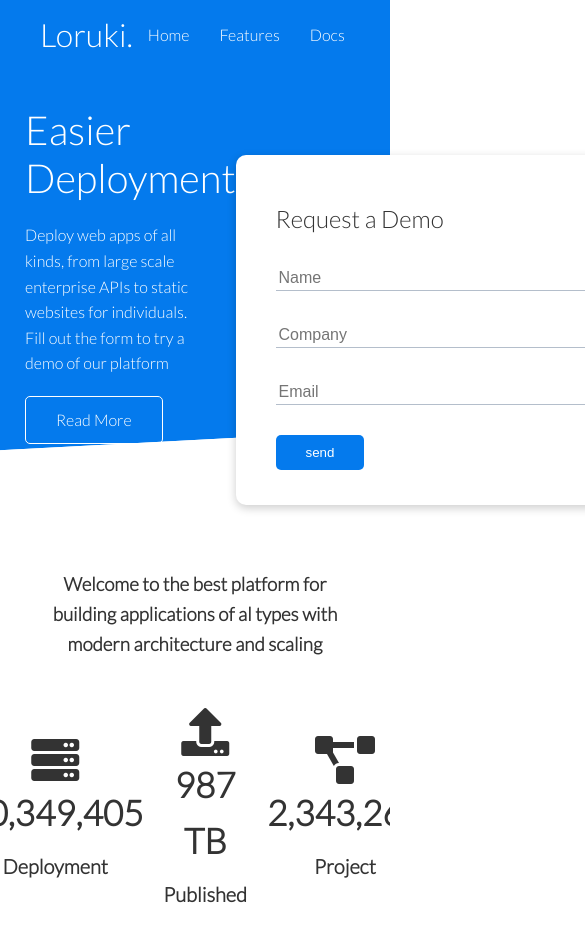
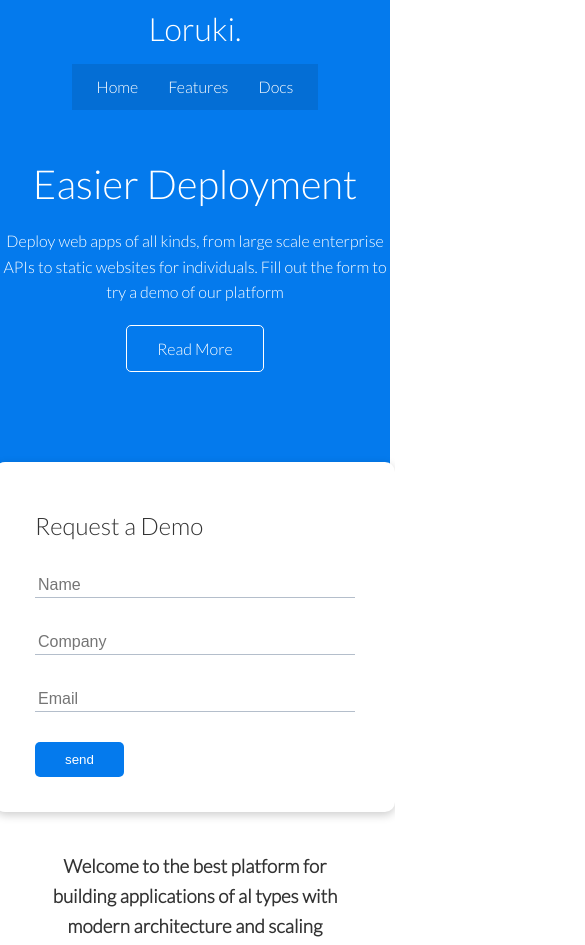
Before and after one commit to lawellwilhelm-dev/loruki, a website: page index.html in a window 390 px wide. Shown: the top 945 px of the page, 585 px wide, since content can reach past the window. Drawn offline with Linux system fonts and the light colour scheme.

Commit message:
Add media queries

```diff
--- a/css/style.css
+++ b/css/style.css
@@ -196,3 +196,53 @@ img {
 .footer .social a {
     margin: 0 10px;
 }
+
+
+/* Tablet and Under */
+@media(max-width: 768px) {
+    .grid,
+    .showcase .grid,
+    .stats .grid,
+    .cli .grid,
+    .cloud .grid {
+        grid-template-columns: 1fr;
+        grid-template-rows: 1fr;
+    }
+
+    .showcase {
+        height: auto;
+    }
+
+    .showcase-text {
+        text-align: center;
+        margin-top: 40px;
+    }
+
+    .showcase-form {
+        justify-self: center;
+        margin: auto;
+    }
+
+    .cli .grid > *:first-child {
+        grid-column: 1;
+        grid-row: 1;
+    }
+}
+
+@media(max-width: 500px) {
+    .navbar {
+        height: 110px;
+    }
+
+    .navbar .flex {
+        flex-direction: column;
+    }
+
+    .navbar ul {
+        padding: 10px;
+        background-color: rgba(0, 0, 0, .1);
+    }
+}
+
+
+/* Mobile Phone */
```
